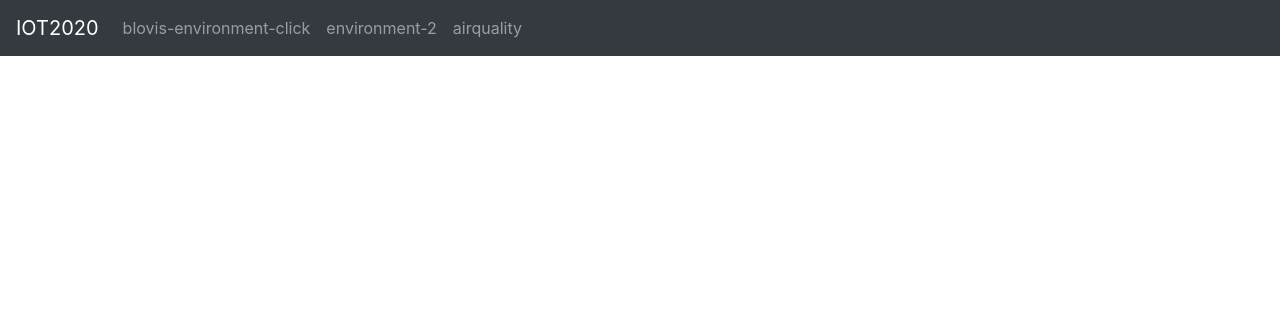
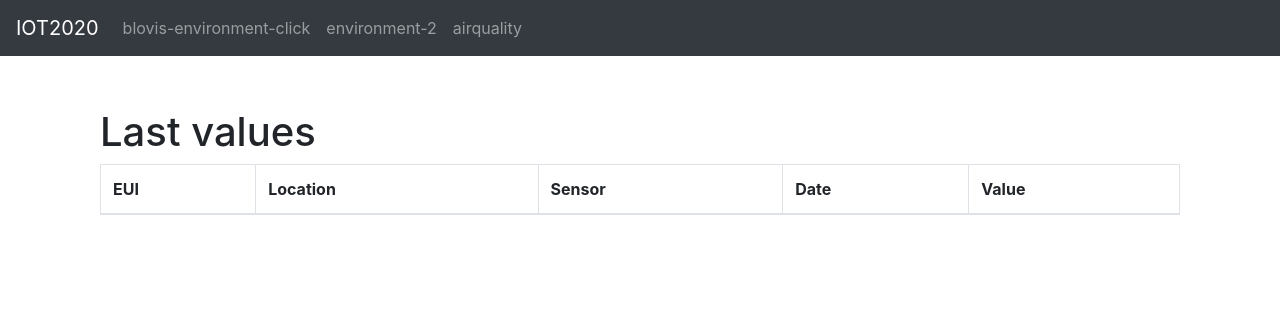
Before and after one commit to adrienbarth/Teaching-HEIGVD-IOT-2020-Project-Air-Quality, a PHP site: page /index.php in a window 1280 px wide. Shown: the top 316 px of the page. Run offline with PHP 8.4, Linux system fonts and the light colour scheme; data comes from the database, SQL or seed files in the repository; tables that the repository leaves empty hold one stand-in row (values such as "Sample post"); lists and menus that the app fills with data are empty.

Commit message:
Update index.php

```diff
--- a/UI/app/index.php
+++ b/UI/app/index.php
@@ -8,6 +8,7 @@
 $SensorValueDAO = new SensorValue();
 
 $devices = $DeviceDAO->getDevices();
+$sensorValues = $SensorValueDAO->getAllSensorValues();
 
 ?>
 
@@ -48,20 +49,32 @@
     <!-- Begin page content -->
     <main role="main" class="container">
         <div class="container" role="main">
-    <?php
-        foreach ($devices as $device) {
-            $sensors = $SensorDAO->getSensors($device->EUI);
-
-            foreach ($sensors as $sensor) {
-                $sensorValues = $SensorValueDAO->getSensorValues($sensor->id);
-
-                foreach ($sensorValues as $sensorValue) {
-                    echo $device->EUI.' '.$device->name.' '.$device->location.' '.$sensor->name.' '.$sensorValue->date.' '.$sensorValue->payload.'<br/>';
-                }
-            }
-        }
-    ?>
-            </div>
+            <h1 class="mt-5">Last values</h1>
+            <table class="table table-bordered">
+                <thead>
+                    <tr>
+                    <th scope="col">EUI</th>
+                    <th scope="col">Location</th>
+                    <th scope="col">Sensor</th>
+                    <th scope="col">Date</th>
+                    <th scope="col">Value</th>
+                    </tr>
+                </thead>
+                <tbody>
+                    <?php
+                        foreach ($sensorValues as $sensorValue) {
+                            echo '<tr>';
+                            echo '<td>'.$sensorValue->EUI.'</td>';
+                            echo '<td>'.$sensorValue->location.'</td>';
+                            echo '<td>'.$sensorValue->name.'</td>';
+                            echo '<td>'.$sensorValue->date.'</td>';
+                            echo '<td>'.$sensorValue->payload.'</td>';
+                            echo '</tr>';
+                        }
+                    ?>
+                </tbody>
+            </table>
+        </div>
     </main>
 </body>
 </html>
```
